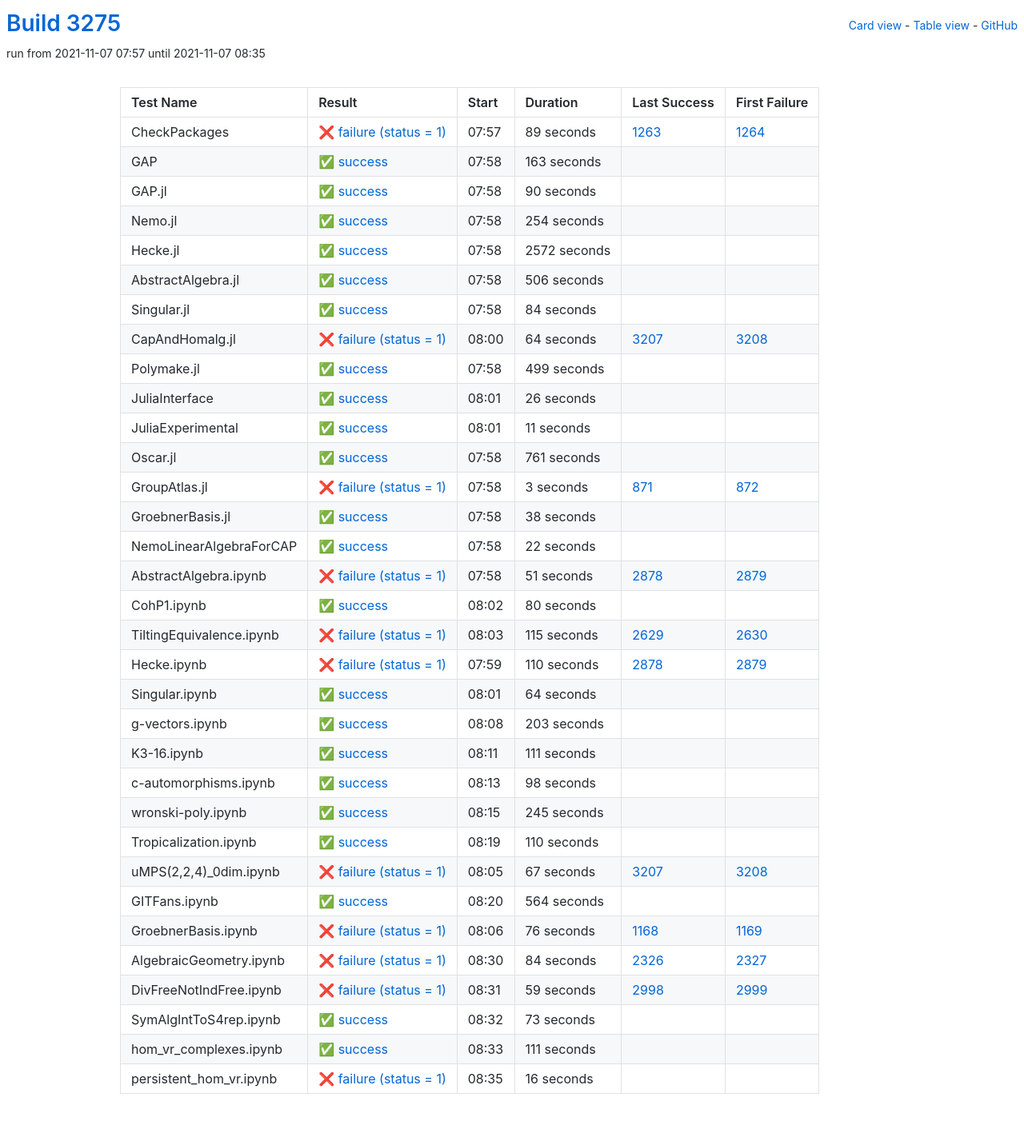
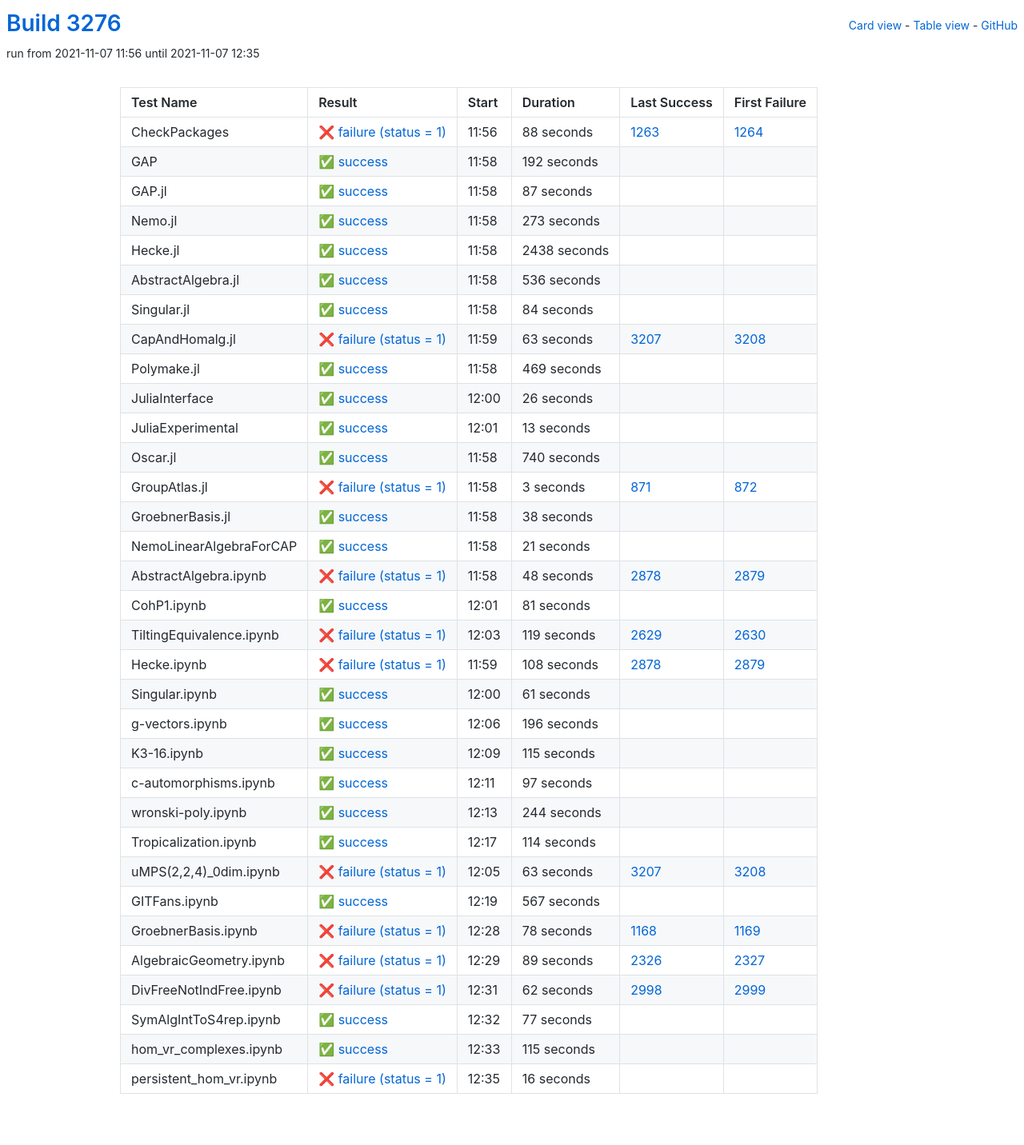
Before and after one commit to oscar-system/oscar-ci-status-stable, a Jekyll site: the page built from table.html, in a window 1280 px wide. Shown: the whole page at 80% size. Built offline with Jekyll 4.4.1, drawn with Linux system fonts in a browser that asks for light colours.

Commit message:
Build #3276

```diff
--- a/_data/ci.yml
+++ b/_data/ci.yml
@@ -1,6 +1,6 @@
 ---
-build: 3275
-build_url: https://oscarci.mathematik.uni-kl.de/job/oscar-stable/3275/
+build: 3276
+build_url: https://oscarci.mathematik.uni-kl.de/job/oscar-stable/3276/
 job: oscar-stable
 organization: oscar-system
 repo: oscar-ci-status-stable
@@ -8,80 +8,80 @@ repourl: https://github.com/oscar-system/oscar-ci-status-stable
 tests:
 - name: CheckPackages
   id: checkpackages
-  log: https://oscarci.mathematik.uni-kl.de/job/oscar-stable/3275/artifact/logs/build-3275/CheckPackages.log
-  start: 2021-11-07 07:57
+  log: https://oscarci.mathematik.uni-kl.de/job/oscar-stable/3276/artifact/logs/build-3276/CheckPackages.log
+  start: 2021-11-07 11:56
   success: false
   exitcode: 1
   status: failure
-  duration: 89
+  duration: 88
   last_success: 1263
   last_success_url: https://oscarci.mathematik.uni-kl.de/job/oscar-stable/1263/
   first_failure: 1264
   first_failure_url: https://oscarci.mathematik.uni-kl.de/job/oscar-stable/1264/
 - name: GAP
   id: gap
-  log: https://oscarci.mathematik.uni-kl.de/job/oscar-stable/3275/artifact/logs/build-3275/GAP.log
-  start: 2021-11-07 07:58
+  log: https://oscarci.mathematik.uni-kl.de/job/oscar-stable/3276/artifact/logs/build-3276/GAP.log
+  start: 2021-11-07 11:58
   success: true
   exitcode: 0
   status: success
-  duration: 163
+  duration: 192
   last_success: false
   last_success_url:
   first_failure: false
   first_failure_url:
 - name: GAP.jl
   id: gap-jl
-  log: https://oscarci.mathematik.uni-kl.de/job/oscar-stable/3275/artifact/logs/build-3275/GAP.jl.log
-  start: 2021-11-07 07:58
+  log: https://oscarci.mathematik.uni-kl.de/job/oscar-stable/3276/artifact/logs/build-3276/GAP.jl.log
+  start: 2021-11-07 11:58
   success: true
   exitcode: 0
   status: success
-  duration: 90
+  duration: 87
   last_success: false
   last_success_url:
   first_failure: false
   first_failure_url:
 - name: Nemo.jl
   id: nemo-jl
-  log: https://oscarci.mathematik.uni-kl.de/job/oscar-stable/3275/artifact/logs/build-3275/Nemo.jl.log
-  start: 2021-11-07 07:58
+  log: https://oscarci.mathematik.uni-kl.de/job/oscar-stable/3276/artifact/logs/build-3276/Nemo.jl.log
+  start: 2021-11-07 11:58
   success: true
   exitcode: 0
   status: success
-  duration: 254
+  duration: 273
   last_success: false
   last_success_url:
   first_failure: false
   first_failure_url:
 - name: Hecke.jl
   id: hecke-jl
-  log: https://oscarci.mathematik.uni-kl.de/job/oscar-stable/3275/artifact/logs/build-3275/Hecke.jl.log
-  start: 2021-11-07 07:58
+  log: https://oscarci.mathematik.uni-kl.de/job/oscar-stable/3276/artifact/logs/build-3276/Hecke.jl.log
+  start: 2021-11-07 11:58
   success: true
   exitcode: 0
   status: success
-  duration: 2572
+  duration: 2438
   last_success: false
   last_success_url:
   first_failure: false
   first_failure_url:
 - name: AbstractAlgebra.jl
   id: abstractalgebra-jl
-  log: https://oscarci.mathematik.uni-kl.de/job/oscar-stable/3275/artifact/logs/build-3275/AbstractAlgebra.jl.log
-  start: 2021-11-07 07:58
+  log: https://oscarci.mathematik.uni-kl.de/job/oscar-stable/3276/artifact/logs/build-3276/AbstractAlgebra.jl.log
+  start: 2021-11-07 11:58
   success: true
   exitcode: 0
   status: success
-  duration: 506
+  duration: 536
   last_success: false
   last_success_url:
   first_failure: false
   first_failure_url:
 - name: Singular.jl
   id: singular-jl
-  log: https://oscarci.mathematik.uni-kl.de/job/oscar-stable/3275/artifact/logs/build-3275/Singular.jl.log
-  start: 2021-11-07 07:58
+  log: https://oscarci.mathematik.uni-kl.de/job/oscar-stable/3276/artifact/logs/build-3276/Singular.jl.log
+  start: 2021-11-07 11:58
   success: true
   exitcode: 0
   status: success
@@ -92,32 +92,32 @@ tests:
   first_failure_url:
 - name: CapAndHomalg.jl
   id: capandhomalg-jl
-  log: https://oscarci.mathematik.uni-kl.de/job/oscar-stable/3275/artifact/logs/build-3275/CapAndHomalg.jl.log
-  start: 2021-11-07 08:00
+  log: https://oscarci.mathematik.uni-kl.de/job/oscar-stable/3276/artifact/logs/build-3276/CapAndHomalg.jl.log
+  start: 2021-11-07 11:59
   success: false
   exitcode: 1
   status: failure
-  duration: 64
+  duration: 63
   last_success: 3207
   last_success_url: https://oscarci.mathematik.uni-kl.de/job/oscar-stable/3207/
   first_failure: 3208
   first_failure_url: https://oscarci.mathematik.uni-kl.de/job/oscar-stable/3208/
 - name: Polymake.jl
   id: polymake-jl
-  log: https://oscarci.mathematik.uni-kl.de/job/oscar-stable/3275/artifact/logs/build-3275/Polymake.jl.log
-  start: 2021-11-07 07:58
+  log: https://oscarci.mathematik.uni-kl.de/job/oscar-stable/3276/artifact/logs/build-3276/Polymake.jl.log
+  start: 2021-11-07 11:58
   success: true
   exitcode: 0
   status: success
-  duration: 499
+  duration: 469
   last_success: false
   last_success_url:
   first_failure: false
   first_failure_url:
 - name: JuliaInterface
   id: juliainterface
-  log: https://oscarci.mathematik.uni-kl.de/job/oscar-stable/3275/artifact/logs/build-3275/JuliaInterface.log
-  start: 2021-11-07 08:01
+  log: https://oscarci.mathematik.uni-kl.de/job/oscar-stable/3276/artifact/logs/build-3276/JuliaInterface.log
+  start: 2021-11-07 12:00
   success: true
   exitcode: 0
   status: success
@@ -128,32 +128,32 @@ tests:
   first_failure_url:
 - name: JuliaExperimental
   id: juliaexperimental
-  log: https://oscarci.mathematik.uni-kl.de/job/oscar-stable/3275/artifact/logs/build-3275/JuliaExperimental.log
-  start: 2021-11-07 08:01
+  log: https://oscarci.mathematik.uni-kl.de/job/oscar-stable/3276/artifact/logs/build-3276/JuliaExperimental.log
+  start: 2021-11-07 12:01
   success: true
   exitcode: 0
   status: success
-  duration: 11
+  duration: 13
   last_success: false
   last_success_url:
   first_failure: false
   first_failure_url:
 - name: Oscar.jl
   id: oscar-jl
-  log: https://oscarci.mathematik.uni-kl.de/job/oscar-stable/3275/artifact/logs/build-3275/Oscar.jl.log
-  start: 2021-11-07 07:58
+  log: https://oscarci.mathematik.uni-kl.de/job/oscar-stable/3276/artifact/logs/build-3276/Oscar.jl.log
+  start: 2021-11-07 11:58
   success: true
   exitcode: 0
   status: success
-  duration: 761
+  duration: 740
   last_success: false
   last_success_url:
   first_failure: false
   first_failure_url:
 - name: GroupAtlas.jl
   id: groupatlas-jl
-  log: https://oscarci.mathematik.uni-kl.de/job/oscar-stable/3275/artifact/logs/build-3275/GroupAtlas.jl.log
-  start: 2021-11-07 07:58
+  log: https://oscarci.mathematik.uni-kl.de/job/oscar-stable/3276/artifact/logs/build-3276/GroupAtlas.jl.log
+  start: 2021-11-07 11:58
   success: false
   exitcode: 1
   status: failure
@@ -164,8 +164,8 @@ tests:
   first_failure_url: https://oscarci.mathematik.uni-kl.de/job/oscar-stable/872/
 - name: GroebnerBasis.jl
   id: groebnerbasis-jl
-  log: https://oscarci.mathematik.uni-kl.de/job/oscar-stable/3275/artifact/logs/build-3275/GroebnerBasis.jl.log
-  start: 2021-11-07 07:58
+  log: https://oscarci.mathematik.uni-kl.de/job/oscar-stable/3276/artifact/logs/build-3276/GroebnerBasis.jl.log
+  start: 2021-11-07 11:58
   success: true
   exitcode: 0
   status: success
@@ -176,224 +176,224 @@ tests:
   first_failure_url:
 - name: NemoLinearAlgebraForCAP
   id: nemolinearalgebraforcap
-  log: https://oscarci.mathematik.uni-kl.de/job/oscar-stable/3275/artifact/logs/build-3275/NemoLinearAlgebraForCAP.log
-  start: 2021-11-07 07:58
+  log: https://oscarci.mathematik.uni-kl.de/job/oscar-stable/3276/artifact/logs/build-3276/NemoLinearAlgebraForCAP.log
+  start: 2021-11-07 11:58
   success: true
   exitcode: 0
   status: success
-  duration: 22
+  duration: 21
   last_success: false
   last_success_url:
   first_failure: false
   first_failure_url:
 - name: AbstractAlgebra.ipynb
   id: abstractalgebra-ipynb
-  log: https://oscarci.mathematik.uni-kl.de/job/oscar-stable/3275/artifact/logs/build-3275/AbstractAlgebra.ipynb.log
-  start: 2021-11-07 07:58
+  log: https://oscarci.mathematik.uni-kl.de/job/oscar-stable/3276/artifact/logs/build-3276/AbstractAlgebra.ipynb.log
+  start: 2021-11-07 11:58
   success: false
   exitcode: 1
   status: failure
-  duration: 51
+  duration: 48
   last_success: 2878
   last_success_url: https://oscarci.mathematik.uni-kl.de/job/oscar-stable/2878/
   first_failure: 2879
   first_failure_url: https://oscarci.mathematik.uni-kl.de/job/oscar-stable/2879/
 - name: CohP1.ipynb
   id: cohp1-ipynb
-  log: https://oscarci.mathematik.uni-kl.de/job/oscar-stable/3275/artifact/logs/build-3275/CohP1.ipynb.log
-  start: 2021-11-07 08:02
+  log: https://oscarci.mathematik.uni-kl.de/job/oscar-stable/3276/artifact/logs/build-3276/CohP1.ipynb.log
+  start: 2021-11-07 12:01
   success: true
   exitcode: 0
   status: success
-  duration: 80
+  duration: 81
   last_success: false
   last_success_url:
   first_failure: false
   first_failure_url:
 - name: TiltingEquivalence.ipynb
   id: tiltingequivalence-ipynb
-  log: https://oscarci.mathematik.uni-kl.de/job/oscar-stable/3275/artifact/logs/build-3275/TiltingEquivalence.ipynb.log
-  start: 2021-11-07 08:03
+  log: https://oscarci.mathematik.uni-kl.de/job/oscar-stable/3276/artifact/logs/build-3276/TiltingEquivalence.ipynb.log
+  start: 2021-11-07 12:03
   success: false
   exitcode: 1
   status: failure
-  duration: 115
+  duration: 119
   last_success: 2629
   last_success_url: https://oscarci.mathematik.uni-kl.de/job/oscar-stable/2629/
   first_failure: 2630
   first_failure_url: https://oscarci.mathematik.uni-kl.de/job/oscar-stable/2630/
 - name: Hecke.ipynb
   id: hecke-ipynb
-  log: https://oscarci.mathematik.uni-kl.de/job/oscar-stable/3275/artifact/logs/build-3275/Hecke.ipynb.log
-  start: 2021-11-07 07:59
+  log: https://oscarci.mathematik.uni-kl.de/job/oscar-stable/3276/artifact/logs/build-3276/Hecke.ipynb.log
+  start: 2021-11-07 11:59
   success: false
   exitcode: 1
   status: failure
-  duration: 110
+  duration: 108
   last_success: 2878
   last_success_url: https://oscarci.mathematik.uni-kl.de/job/oscar-stable/2878/
   first_failure: 2879
   first_failure_url: https://oscarci.mathematik.uni-kl.de/job/oscar-stable/2879/
 - name: Singular.ipynb
   id: singular-ipynb
-  log: https://oscarci.mathematik.uni-kl.de/job/oscar-stable/3275/artifact/logs/build-3275/Singular.ipynb.log
-  start: 2021-11-07 08:01
+  log: https://oscarci.mathematik.uni-kl.de/job/oscar-stable/3276/artifact/logs/build-3276/Singular.ipynb.log
+  start: 2021-11-07 12:00
   success: true
   exitcode: 0
   status: success
-  duration: 64
+  duration: 61
   last_success: false
   last_success_url:
   first_failure: false
   first_failure_url:
 - name: g-vectors.ipynb
   id: g-vectors-ipynb
-  log: https://oscarci.mathematik.uni-kl.de/job/oscar-stable/3275/artifact/logs/build-3275/g-vectors.ipynb.log
-  start: 2021-11-07 08:08
+  log: https://oscarci.mathematik.uni-kl.de/job/oscar-stable/3276/artifact/logs/build-3276/g-vectors.ipynb.log
+  start: 2021-11-07 12:06
   success: true
   exitcode: 0
   status: success
-  duration: 203
+  duration: 196
   last_success: false
   last_success_url:
   first_failure: false
   first_failure_url:
 - name: K3-16.ipynb
   id: k3-16-ipynb
-  log: https://oscarci.mathematik.uni-kl.de/job/oscar-stable/3275/artifact/logs/build-3275/K3-16.ipynb.log
-  start: 2021-11-07 08:11
+  log: https://oscarci.mathematik.uni-kl.de/job/oscar-stable/3276/artifact/logs/build-3276/K3-16.ipynb.log
+  start: 2021-11-07 12:09
   success: true
   exitcode: 0
   status: success
-  duration: 111
+  duration: 115
   last_success: false
   last_success_url:
   first_failure: false
   first_failure_url:
 - name: c-automorphisms.ipynb
   id: c-automorphisms-ipynb
-  log: https://oscarci.mathematik.uni-kl.de/job/oscar-stable/3275/artifact/logs/build-3275/c-automorphisms.ipynb.log
-  start: 2021-11-07 08:13
+  log: https://oscarci.mathematik.uni-kl.de/job/oscar-stable/3276/artifact/logs/build-3276/c-automorphisms.ipynb.log
+  start: 2021-11-07 12:11
   success: true
   exitcode: 0
   status: success
-  duration: 98
+  duration: 97
   last_success: false
   last_success_url:
   first_failure: false
   first_failure_url:
 - name: wronski-poly.ipynb
   id: wronski-poly-ipynb
-  log: https://oscarci.mathematik.uni-kl.de/job/oscar-stable/3275/artifact/logs/build-3275/wronski-poly.ipynb.log
-  start: 2021-11-07 08:15
+  log: https://oscarci.mathematik.uni-kl.de/job/oscar-stable/3276/artifact/logs/build-3276/wronski-poly.ipynb.log
+  start: 2021-11-07 12:13
   success: true
   exitcode: 0
   status: success
-  duration: 245
+  duration: 244
   last_success: false
   last_success_url:
   first_failure: false
   first_failure_url:
 - name: Tropicalization.ipynb
   id: tropicalization-ipynb
-  log: https://oscarci.mathematik.uni-kl.de/job/oscar-stable/3275/artifact/logs/build-3275/Tropicalization.ipynb.log
-  start: 2021-11-07 08:19
+  log: https://oscarci.mathematik.uni-kl.de/job/oscar-stable/3276/artifact/logs/build-3276/Tropicalization.ipynb.log
+  start: 2021-11-07 12:17
   success: true
   exitcode: 0
   status: success
-  duration: 110
+  duration: 114
   last_success: false
   last_success_url:
   first_failure: false
   first_failure_url:
 - name: uMPS(2,2,4)_0dim.ipynb
   id: umps-2-2-4-0dim-ipynb
-  log: https://oscarci.mathematik.uni-kl.de/job/oscar-stable/3275/artifact/logs/build-3275/uMPS-2-2-4-_0dim.ipynb.log
-  start: 2021-11-07 08:05
+  log: https://oscarci.mathematik.uni-kl.de/job/oscar-stable/3276/artifact/logs/build-3276/uMPS-2-2-4-_0dim.ipynb.log
+  start: 2021-11-07 12:05
   success: false
   exitcode: 1
   status: failure
-  duration: 67
+  duration: 63
   last_success: 3207
   last_success_url: https://oscarci.mathematik.uni-kl.de/job/oscar-stable/3207/
   first_failure: 3208
   first_failure_url: https://oscarci.mathematik.uni-kl.de/job/oscar-stable/3208/
 - name: GITFans.ipynb
   id: gitfans-ipynb
-  log: https://oscarci.mathematik.uni-kl.de/job/oscar-stable/3275/artifact/logs/build-3275/GITFans.ipynb.log
-  start: 2021-11-07 08:20
+  log: https://oscarci.mathematik.uni-kl.de/job/oscar-stable/3276/artifact/logs/build-3276/GITFans.ipynb.log
+  start: 2021-11-07 12:19
   success: true
   exitcode: 0
   status: success
-  duration: 564
+  duration: 567
   last_success: false
   last_success_url:
   first_failure: false
   first_failure_url:
 - name: GroebnerBasis.ipynb
   id: groebnerbasis-ipynb
-  log: https://oscarci.mathematik.uni-kl.de/job/oscar-stable/3275/artifact/logs/build-3275/GroebnerBasis.ipynb.log
-  start: 2021-11-07 08:06
+  log: https://oscarci.mathematik.uni-kl.de/job/oscar-stable/3276/artifact/logs/build-3276/GroebnerBasis.ipynb.log
+  start: 2021-11-07 12:28
   success: false
   exitcode: 1
   status: failure
-  duration: 76
+  duration: 78
   last_success: 1168
   last_success_url: https://oscarci.mathematik.uni-kl.de/job/oscar-stable/1168/
   first_failure: 1169
   first_failure_url: https://oscarci.mathematik.uni-kl.de/job/oscar-stable/1169/
 - name: AlgebraicGeometry.ipynb
   id: algebraicgeometry-ipynb
-  log: https://oscarci.mathematik.uni-kl.de/job/oscar-stable/3275/artifact/logs/build-3275/AlgebraicGeometry.ipynb.log
-  start: 2021-11-07 08:30
+  log: https://oscarci.mathematik.uni-kl.de/job/oscar-stable/3276/artifact/logs/build-3276/AlgebraicGeometry.ipynb.log
+  start: 2021-11-07 12:29
   success: false
   exitcode: 1
   status: failure
-  duration: 84
+  duration: 89
   last_success: 2326
   last_success_url: https://oscarci.mathematik.uni-kl.de/job/oscar-stable/2326/
   first_failure: 2327
   first_failure_url: https://oscarci.mathematik.uni-kl.de/job/oscar-stable/2327/
 - name: DivFreeNotIndFree.ipynb
   id: divfreenotindfree-ipynb
-  log: https://oscarci.mathematik.uni-kl.de/job/oscar-stable/3275/artifact/logs/build-3275/DivFreeNotIndFree.ipynb.log
-  start: 2021-11-07 08:31
+  log: https://oscarci.mathematik.uni-kl.de/job/oscar-stable/3276/artifact/logs/build-3276/DivFreeNotIndFree.ipynb.log
+  start: 2021-11-07 12:31
   success: false
   exitcode: 1
   status: failure
-  duration: 59
+  duration: 62
   last_success: 2998
   last_success_url: https://oscarci.mathematik.uni-kl.de/job/oscar-stable/2998/
   first_failure: 2999
   first_failure_url: https://oscarci.mathematik.uni-kl.de/job/oscar-stable/2999/
 - name: SymAlgIntToS4rep.ipynb
   id: symalginttos4rep-ipynb
-  log: https://oscarci.mathematik.uni-kl.de/job/oscar-stable/3275/artifact/logs/build-3275/SymAlgIntToS4rep.ipynb.log
-  start: 2021-11-07 08:32
+  log: https://oscarci.mathematik.uni-kl.de/job/oscar-stable/3276/artifact/logs/build-3276/SymAlgIntToS4rep.ipynb.log
+  start: 2021-11-07 12:32
   success: true
   exitcode: 0
   status: success
-  duration: 73
+  duration: 77
   last_success: false
   last_success_url:
   first_failure: false
   first_failure_url:
 - name: hom_vr_complexes.ipynb
   id: hom-vr-complexes-ipynb
-  log: https://oscarci.mathematik.uni-kl.de/job/oscar-stable/3275/artifact/logs/build-3275/hom_vr_complexes.ipynb.log
-  start: 2021-11-07 08:33
+  log: https://oscarci.mathematik.uni-kl.de/job/oscar-stable/3276/artifact/logs/build-3276/hom_vr_complexes.ipynb.log
+  start: 2021-11-07 12:33
   success: true
   exitcode: 0
   status: success
-  duration: 111
+  duration: 115
   last_success: false
   last_success_url:
   first_failure: false
   first_failure_url:
 - name: persistent_hom_vr.ipynb
   id: persistent-hom-vr-ipynb
-  log: https://oscarci.mathematik.uni-kl.de/job/oscar-stable/3275/artifact/logs/build-3275/persistent_hom_vr.ipynb.log
-  start: 2021-11-07 08:35
+  log: https://oscarci.mathematik.uni-kl.de/job/oscar-stable/3276/artifact/logs/build-3276/persistent_hom_vr.ipynb.log
+  start: 2021-11-07 12:35
   success: false
   exitcode: 1
   status: failure
```
Also changed, not shown: README.md.
